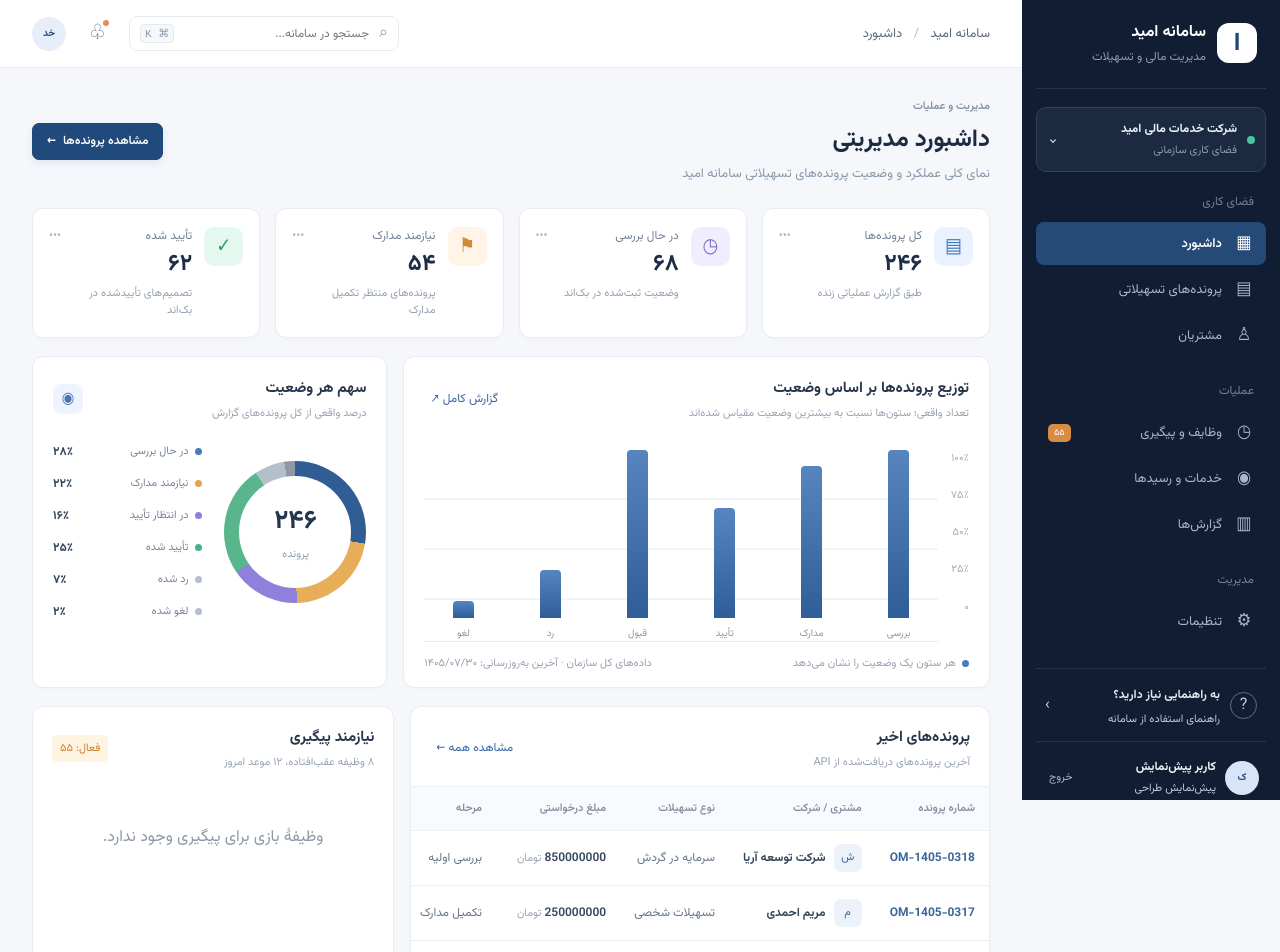
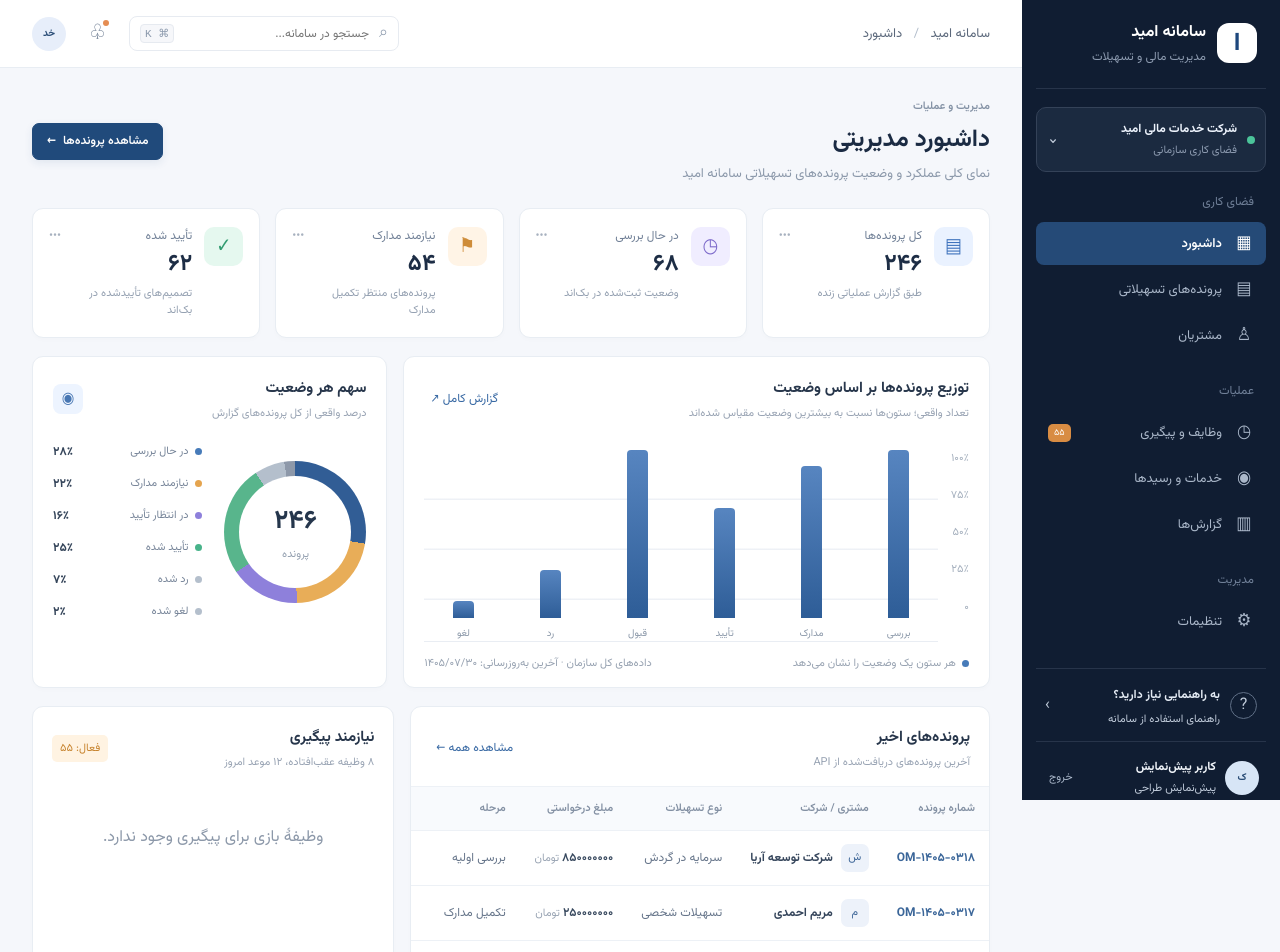
Before and after one commit to khalildelavaran/omid, a React (Vite) app in the folder frontend/: page / in a window 1280 px wide. Shown: the top 952 px of the page. Built offline with nearby package versions, Linux system fonts and the light colour scheme.

Commit message:
Render interface numbers with Persian digits

```diff
--- a/frontend/src/App.tsx
+++ b/frontend/src/App.tsx
@@ -278,8 +278,46 @@ const PREVIEW_APPLICATIONS: Application[] = [
  {uuid:"preview-3",id:"OM-1405-0316",customerId:"preview-c3",customer:"بازرگانی سپهر",type:"اعتباری شرکتی",amount:"1200000000",stage:"تصمیم اعتباری",status:"در انتظار تأیید",statusKey:"awaiting_approval",date:"2026-10-19"},
  {uuid:"preview-4",id:"OM-1405-0315",customerId:"preview-c4",customer:"علی رضایی",type:"تسهیلات شخصی",amount:"180000000",stage:"تأیید اعتباری",status:"تأیید شده",statusKey:"approved",date:"2026-10-18"}
 ];
+function toPersianDigits(value:string):string {
+ return value.replace(/[0-9]/g, digit => "۰۱۲۳۴۵۶۷۸۹"[Number(digit)]);
+}
+function localizeNumericText(root:HTMLElement):void {
+ const walker=document.createTreeWalker(root,NodeFilter.SHOW_TEXT);
+ const textNodes:Text[]=[];
+ while(walker.nextNode()) {
+  const node=walker.currentNode as Text;
+  const parent=node.parentElement;
+  if(!parent||parent.closest("script,style,code,pre,[contenteditable='true']"))continue;
+  textNodes.push(node);
+ }
+ for(const node of textNodes) {
+  const localized=toPersianDigits(node.nodeValue||"");
+  if(localized!==node.nodeValue)node.nodeValue=localized;
+ }
+ root.querySelectorAll<HTMLElement>("input[placeholder],textarea[placeholder], [title], [aria-label]").forEach(element=>{
+  for(const attribute of ["placeholder","title","aria-label"]) {
+   const value=element.getAttribute(attribute);
+   if(value!==null) {
+    const localized=toPersianDigits(value);
+    if(localized!==value)element.setAttribute(attribute,localized);
+   }
+  }
+ });
+ root.querySelectorAll<HTMLInputElement>("input[readonly],input[aria-readonly='true']").forEach(input=>{
+  const localized=toPersianDigits(input.value);
+  if(localized!==input.value)input.value=localized;
+ });
+}
 function App(){
  const [page,setPage]=useState<NavKey>("dashboard");
+ useEffect(()=>{
+  const root=document.getElementById("root");
+  if(!root)return;
+  localizeNumericText(root);
+  const observer=new MutationObserver(()=>localizeNumericText(root));
+  observer.observe(root,{subtree:true,childList:true,characterData:true,attributes:true,attributeFilter:["placeholder","title","aria-label"]});
+  return ()=>observer.disconnect();
+ },[]);
  const [customers,setCustomers]=useState<CustomerRow[]>([]);
  const [tasks,setTasks]=useState<TaskRow[]>([]);
  const [report,setReport]=useState<OperationsReport|null>(null);
```
